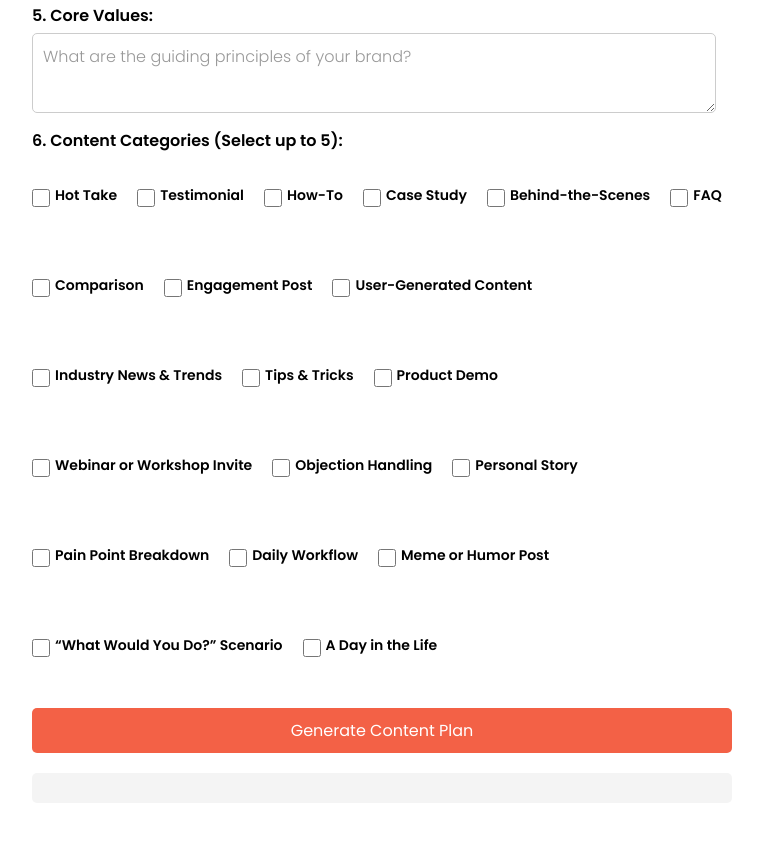
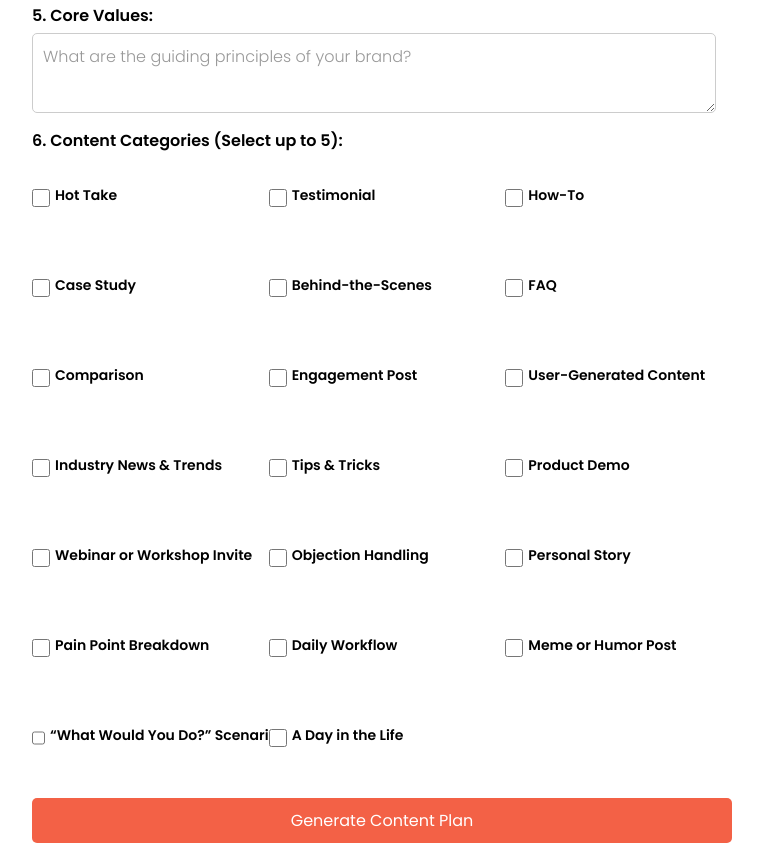
Before and after one commit to broLgray/60doc-web-app, a website: page index.html in a window 1280 px wide. Shown: the part 759-1605 px from the top of the page, without its empty margins (258-1021 px from the left). Drawn offline with Linux system fonts and the light colour scheme.

Commit message:
Updated Styling

```diff
--- a/styles.css
+++ b/styles.css
@@ -124,26 +124,24 @@ input {
 }
 
 .checkbox-group {
+    display: grid;
+    grid-template-columns: repeat(auto-fit, minmax(200px, 1fr)); /* Creates evenly spaced columns */
+    gap: 5px 10px; /* Smaller row and column gaps */
+    align-items: center;
+    justify-content: start;
     max-width: 700px;
     margin: 0 auto;
-    display: flex;
-    flex-wrap: wrap;
-    justify-content: flex-start;
-    gap: 5px 20px;
-    align-items: center;
 }
 
-/* Ensure checkboxes don't expand */
 .checkbox-group label {
-    display: inline-flex;
+    display: flex;
     align-items: center;
     font-size: 14px;
+    white-space: nowrap;
+    line-height: 1;
     gap: 5px;
     margin: 0;
-    white-space: nowrap;
-    line-height: 1;
-    height: auto; /* Ensure height is dynamic */
-    flex: 0 1 auto; /* Prevents labels from taking too much space */
+    padding: 0;
 }
 
 /* Checkbox Inputs */
```
